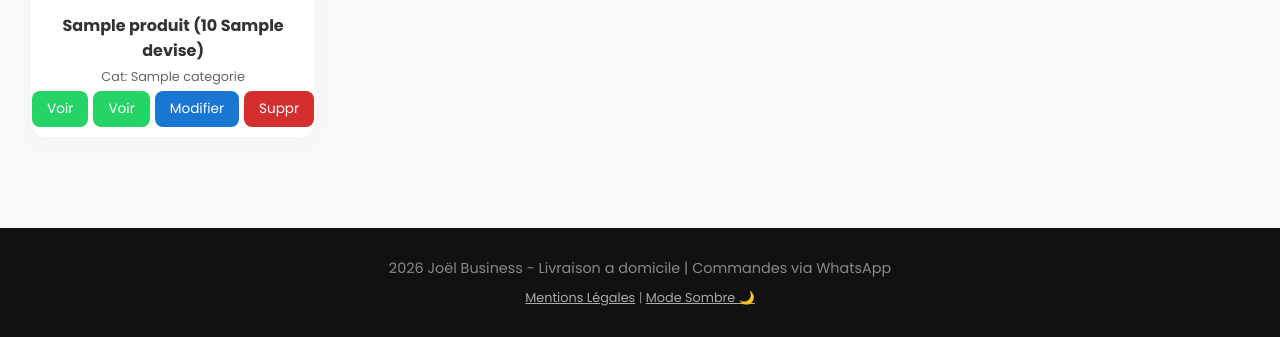
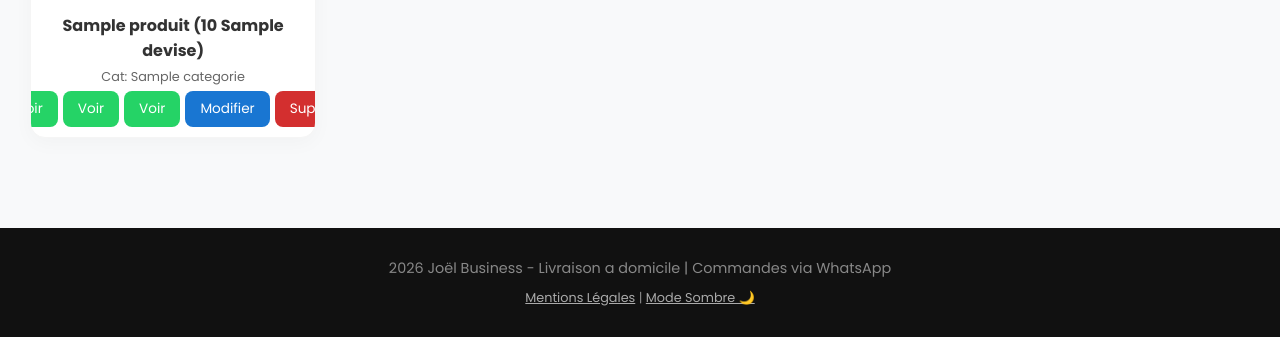
Before and after one commit to jacobilisadjiga243-oss/joel-business, a Python web app: template templates/admin_dashboard.html in a window 1280 px wide. Shown: the part 3252-3589 px from the top of the page. Run offline with Jinja, Linux system fonts and the light colour scheme; the template is opened without the code that fills it: most values are stand-ins (such as "Sample title", 1, 10 or a date in 2020).

Commit message:
Ajout guide de commande et bouton Voir

```diff
--- a/templates/admin_dashboard.html
+++ b/templates/admin_dashboard.html
@@ -186,6 +186,7 @@
             <div style="display:flex; gap:5px; justify-content:center; margin-top:5px;">
                 <a href="/produit/{{ p.id }}" class="btn-secondary" style="background: #25D366;" target="_blank">Voir</a>
                 <a href="/produit/{{ p.id }}" class="btn-secondary" style="background: #25D366;" target="_blank">Voir</a>
+                <a href="/produit/{{ p.id }}" class="btn-secondary" style="background: #25D366;" target="_blank">Voir</a>
                 <a href="/admin/modifier/{{ p.id }}" class="btn-secondary" style="background: #1976d2;">Modifier</a>
                 <a href="/admin/supprimer/{{ p.id }}" class="btn-secondary" style="background: #d32f2f;" onclick="return confirm('Supprimer ?')">Suppr</a>
             </div>
```
Also changed, not shown: templates/index.html (line endings or trailing spaces).
